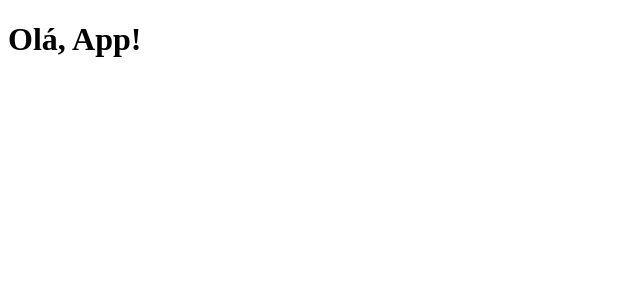
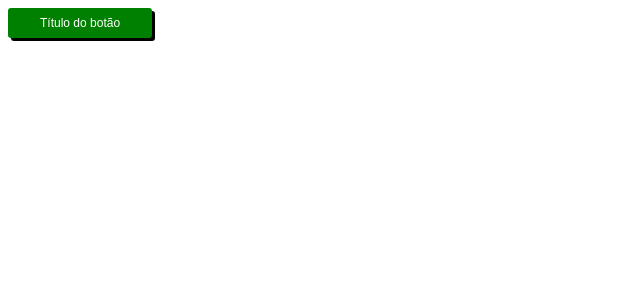
Before and after one commit to mikansc/labcar-frontend, a React (Vite) app: page / in a window 1280 px wide. Shown: the top 300 px of the page, without its empty margins (0-640 px from the left). Built offline with nearby package versions, Linux system fonts and the light colour scheme.

Commit message:
cria o botao e os estilos

```diff
--- a/src/App.jsx
+++ b/src/App.jsx
@@ -1,5 +1,7 @@
+import Botao from "./components/Botao";
+
 const App = () => {
-  return <h1>Olá, App!</h1>;
+  return <Botao titulo="Título do botão" cor="green" />;
 };
 
 export default App;
--- /dev/null
+++ b/src/components/Botao/botao.css
@@ -0,0 +1,11 @@
+.botao {
+  background-color: cornflowerblue;
+  border: none;
+  border-radius: 3px;
+  padding: 0.5rem 2rem;
+  font-size: 0.75rem;
+  font-family: Arial, Helvetica, sans-serif;
+  color: white;
+  cursor: pointer;
+  box-shadow: 3px 3px rgb(0, 0, 0);
+}
--- /dev/null
+++ b/src/components/Botao/index.jsx
@@ -0,0 +1,16 @@
+import "./botao.css";
+
+const Botao = (props) => {
+  return (
+    <button
+      className="botao"
+      style={{
+        backgroundColor: props.cor,
+      }}
+    >
+      {props.titulo}
+    </button>
+  );
+};
+
+export default Botao;
```
